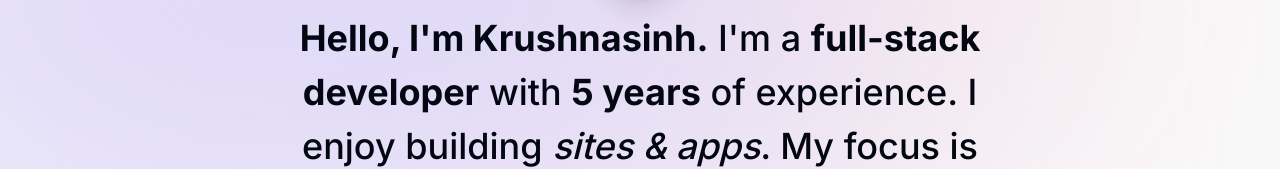
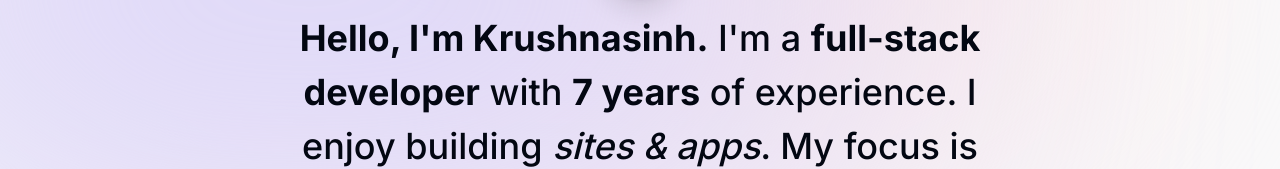
Before and after one commit to kdjadeja21/Portfolio, a Next.js app: page / in a window 1280 px wide. Shown: the part 245-414 px from the top of the page. Built offline with nearby package versions, Linux system fonts and the light colour scheme; no server answers.

Commit message:
Details updated

```diff
--- a/components/footer.tsx
+++ b/components/footer.tsx
@@ -1,10 +1,13 @@
 import React from "react";
 
 export default function Footer() {
+
+  const currentYear = new Date().getFullYear();
+
   return (
     <footer className="mb-10 px-4 text-center text-gray-500">
       <small className="mb-2 block text-xs">
-        &copy; 2030 Krushnasinh. All rights reserved.
+        &copy; {currentYear} Krushnasinh. All rights reserved.
       </small>
       <p className="text-xs">
         <span className="font-semibold">About this website:</span> built with
--- a/components/intro.tsx
+++ b/components/intro.tsx
@@ -65,7 +65,7 @@ export default function Intro() {
       >
         <span className="font-bold">Hello, I&apos;m Krushnasinh.</span> I&apos;m
         a <span className="font-bold">full-stack developer</span> with{" "}
-        <span className="font-bold">5 years</span> of experience. I enjoy
+        <span className="font-bold">7 years</span> of experience. I enjoy
         building <span className="italic">sites & apps</span>. My focus is{" "}
         <span className="underline">MERN Stack</span>.
       </motion.h1>
```
